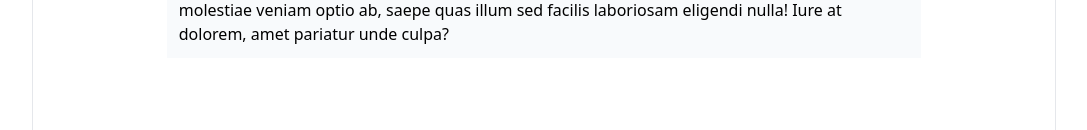
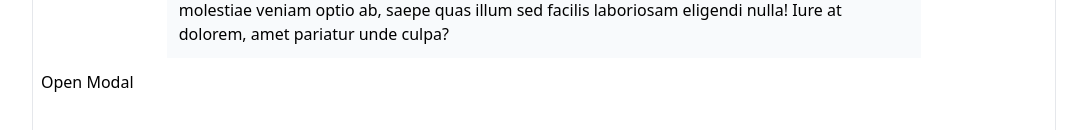
Before and after one commit to akladyous/react-custom-hooks, a React (Vite) app: page / in a window 1280 px wide. Shown: the part 250-380 px from the top of the page, without its empty margins (96-1183 px from the left). Built offline with nearby package versions, Linux system fonts and the light colour scheme.

Commit message:
Untracked files on react-custom-hooks

```diff
--- a/src/App.tsx
+++ b/src/App.tsx
@@ -1,6 +1,7 @@
 import DemoUseToggle from './hooks/useToogle/DemoUseToggle';
 import DemouseOnlineStatus from './hooks/useOnlineStatus/DemouseOnlineStatus';
 import DemoUseHover from './hooks/useHover/DemoUseHover';
+import DemoUseLockBody from './hooks/useLockBody/DemoUseLockBody';
 
 function App() {
   return (
@@ -8,6 +9,7 @@ function App() {
       <DemoUseToggle />
       <DemouseOnlineStatus />
       <DemoUseHover />
+      <DemoUseLockBody />
     </main>
   );
 }
```
